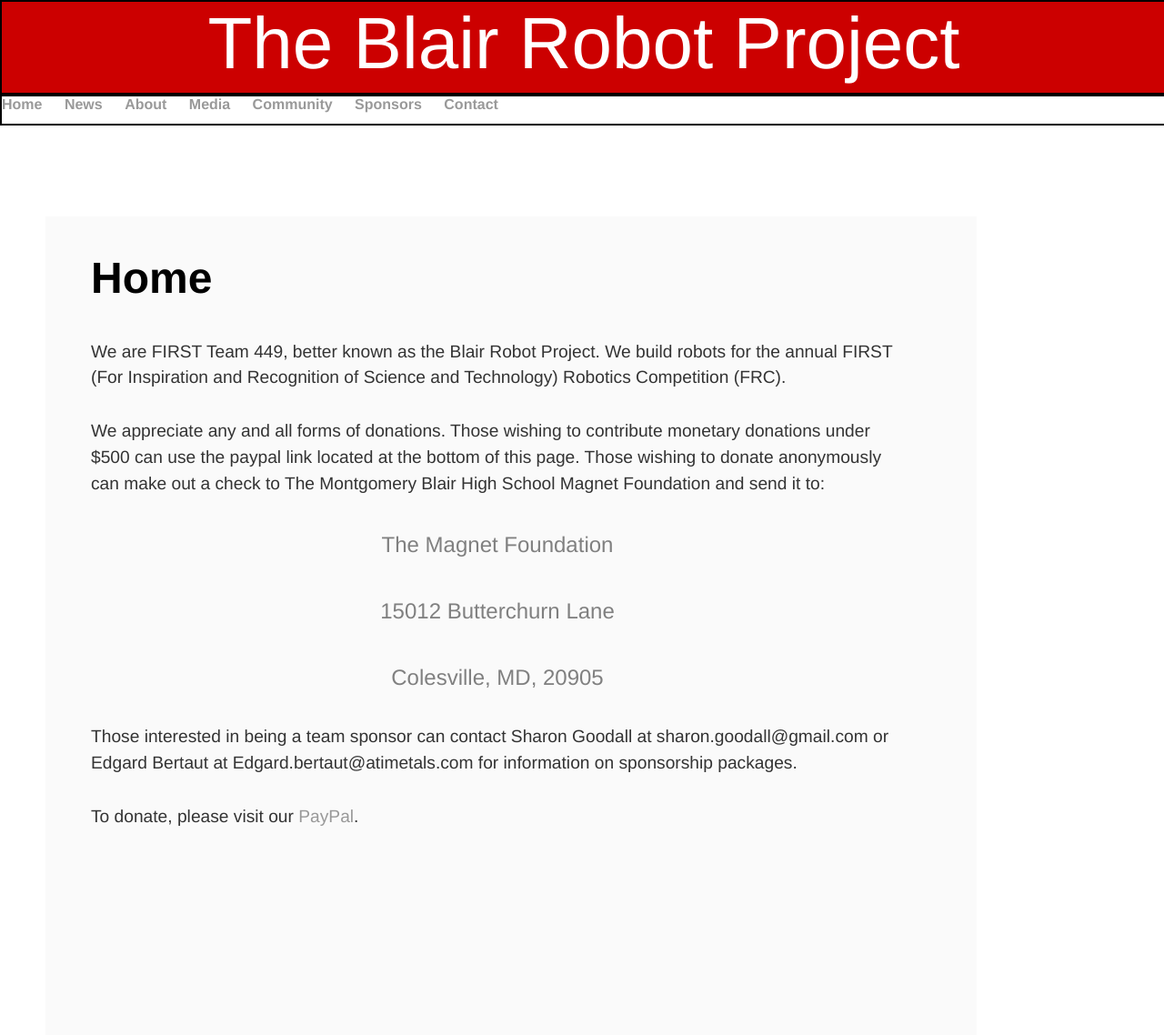
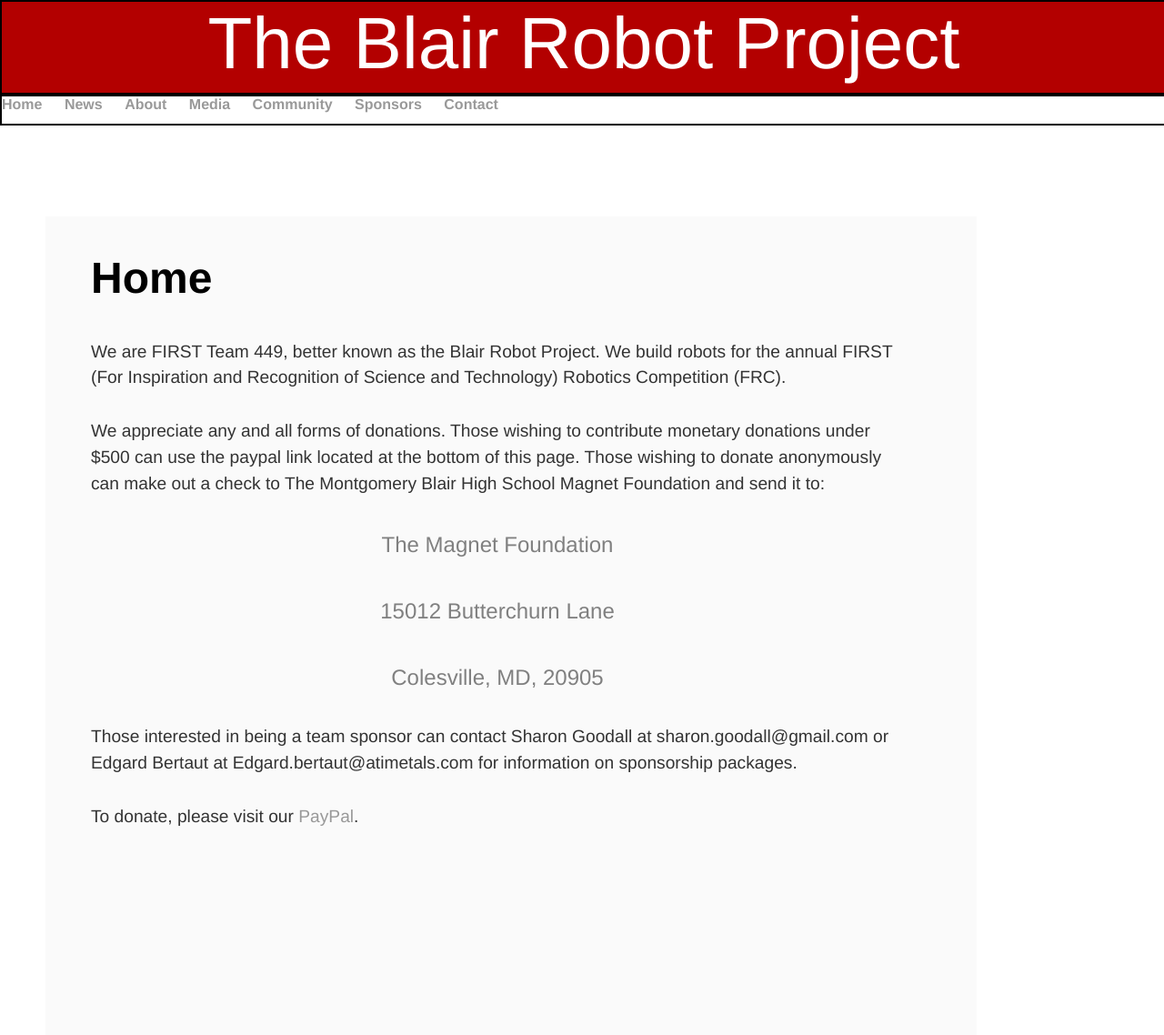
Before and after one commit to mouseythemouse/blair-robot-project.github.io, a Jekyll site: the page built from index.html, in a window 1280 px wide. Shown: the whole page at 91% size. Built offline with Jekyll 4.4.1, drawn with Linux system fonts in a browser that asks for light colours.

Commit message:
Update main.css

```diff
--- a/css/main.css
+++ b/css/main.css
@@ -16,7 +16,7 @@ header {
     text-align: center;
     color: white;
     border: 2px solid black;
-    background-color: #cc0000;
+    background-color:  #b30000;
 }
 
 nav ul {
```
